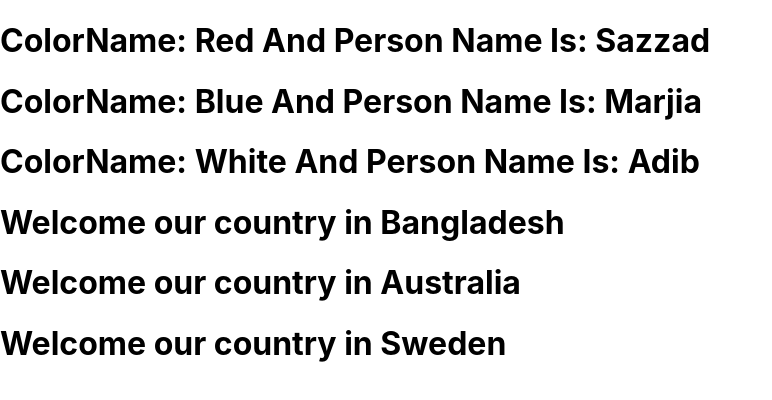
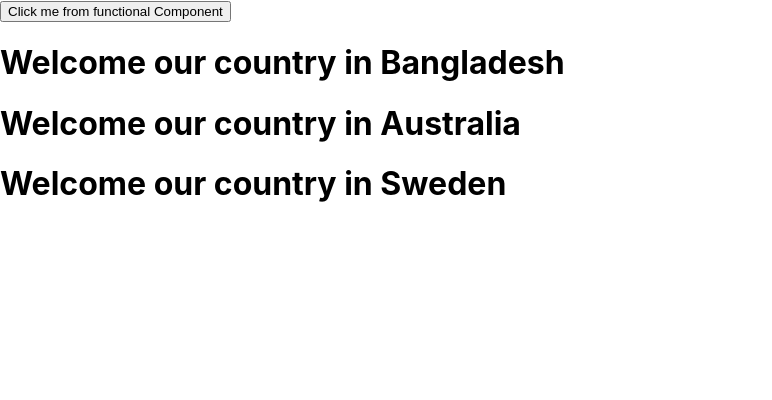
Before and after one commit to sazzadshakhbd/react, a React (Create React App) app in the folder Learn React/my-app/: page / in a window 1280 px wide. Shown: the top 400 px of the page, without its empty margins (0-772 px from the left). Built offline with nearby package versions, Linux system fonts and the light colour scheme.

Commit message:
onclick alert message show using functional component

```diff
--- a/Learn React/my-app/src/App.js
+++ b/Learn React/my-app/src/App.js
@@ -4,9 +4,7 @@
 function App() {
   return (
     <div className="App">
-      <Hello colorName="Red" personName="Sazzad"></Hello>
-      <Hello colorName="Blue" personName="Marjia"></Hello>
-      <Hello colorName="White" personName="Adib"></Hello>
+      <Hello></Hello>
       <Welcome countryName="Bangladesh"></Welcome>
       <Welcome countryName="Australia"></Welcome>
       <Welcome countryName="Sweden"></Welcome>
--- a/Learn React/my-app/src/mycomponents/Hello.jsx
+++ b/Learn React/my-app/src/mycomponents/Hello.jsx
@@ -1,7 +1,10 @@
 import React from 'react';
 function Hello(props) {
+  function clickMe() {
+    alert('Click me from functional Component')
+  }
   return(
-    <h1>ColorName: {props.colorName} And Person Name Is: {props.personName}</h1>
+    <button onClick={clickMe}>Click me from functional Component</button>
   )
 }
 export default Hello;
```
